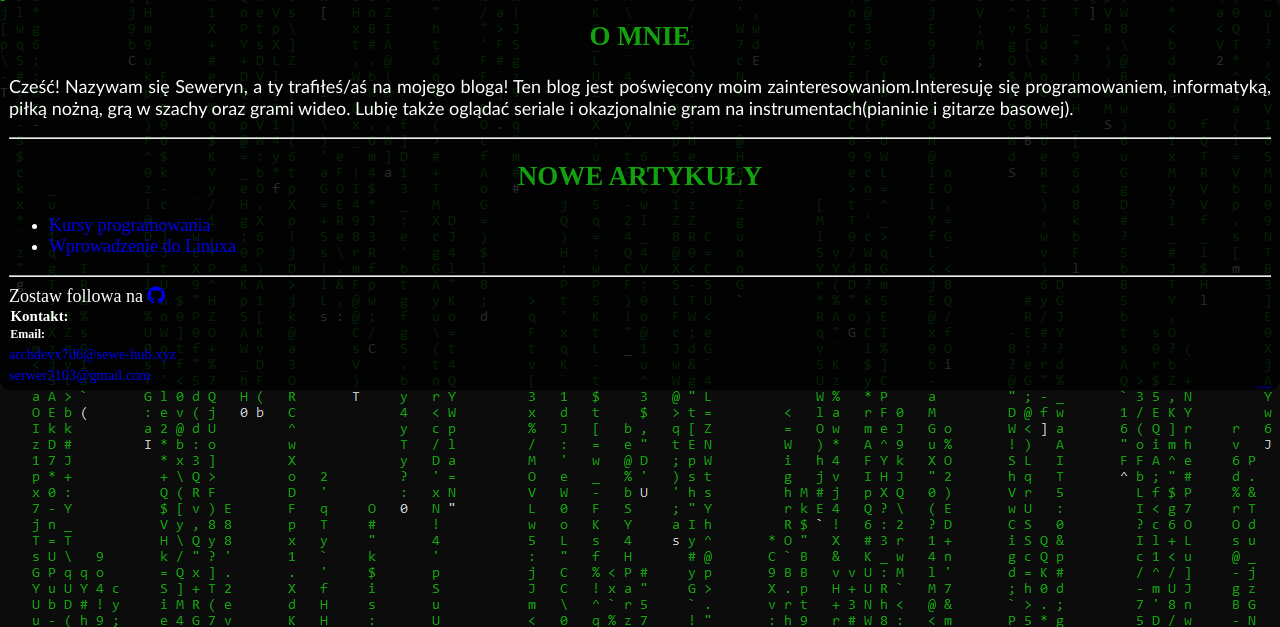
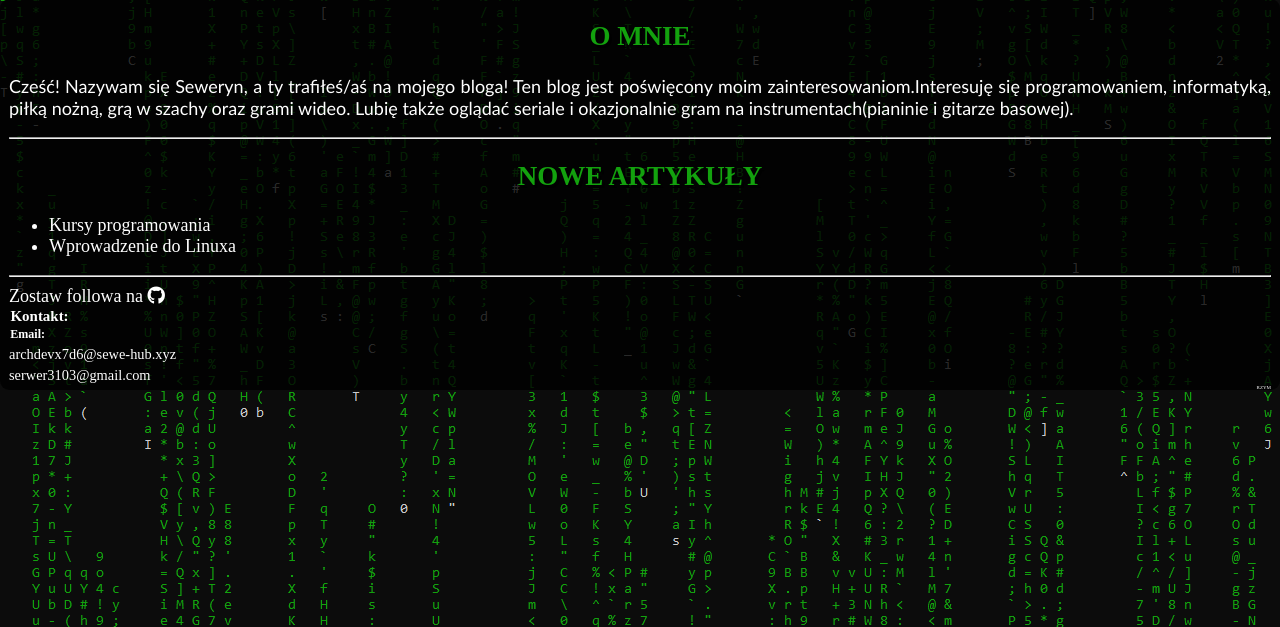
Before and after one commit to sewe2000/blog, a PHP site: page /index.html in a window 1280 px wide. Shown: the part 173-800 px from the top of the page. Run offline with PHP 8.4, Linux system fonts and the light colour scheme; some libraries are stand-ins or nearby versions.

Commit message:
fixed last commit

```diff
--- a/stylesheets/style.css
+++ b/stylesheets/style.css
@@ -68,7 +68,11 @@ nav{
 }
 
 a:visited:not(nav a) {
-	color: var(--hacker-green);
+    color: white;
+}
+
+a:link:not(nav a) {
+    color: white;
 }
 
 nav a:hover{
```
